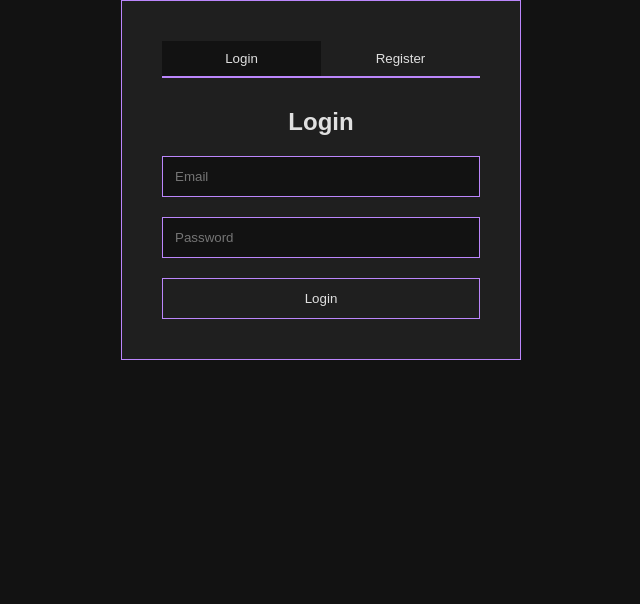
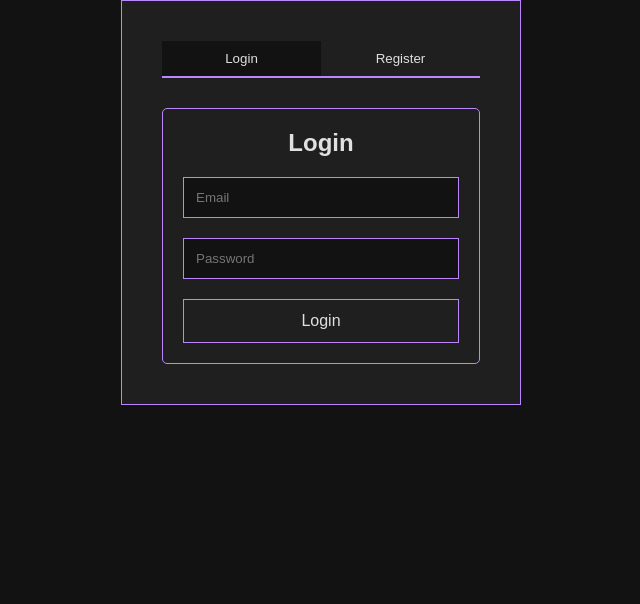
Before and after one commit to maffza/Dawaj-kase-project, a Django app: page /auth in a window 1280 px wide. Shown: the top 604 px of the page, without its empty margins (319-959 px from the left). Run offline with Django 5.2, Linux system fonts and the light colour scheme; parts of the project's set-up code (start-up, migrations or seed data) failed here and were passed over.

Commit message:
Update styles.css
form dodany

```diff
--- a/DawajKase/static/styles/styles.css
+++ b/DawajKase/static/styles/styles.css
@@ -279,3 +279,30 @@ footer {
 .project-description p {
     line-height: 1.6;
 }
+
+form {
+    display: flex;
+    flex-direction: column;
+    gap: 15px;
+    background-color: #1f1f1f;
+    padding: 20px;
+    border: 1px solid #bb86fc;
+    border-radius: 5px;
+}
+
+form label {
+    color: #e0e0e0;
+    font-weight: bold;
+}
+
+form input, form textarea, form button {
+    padding: 10px;
+    border: 1px solid #bb86fc;
+    background-color: #121212;
+    color: #e0e0e0;
+}
+
+form button {
+    cursor: pointer;
+    font-size: 16px;
+}
```
